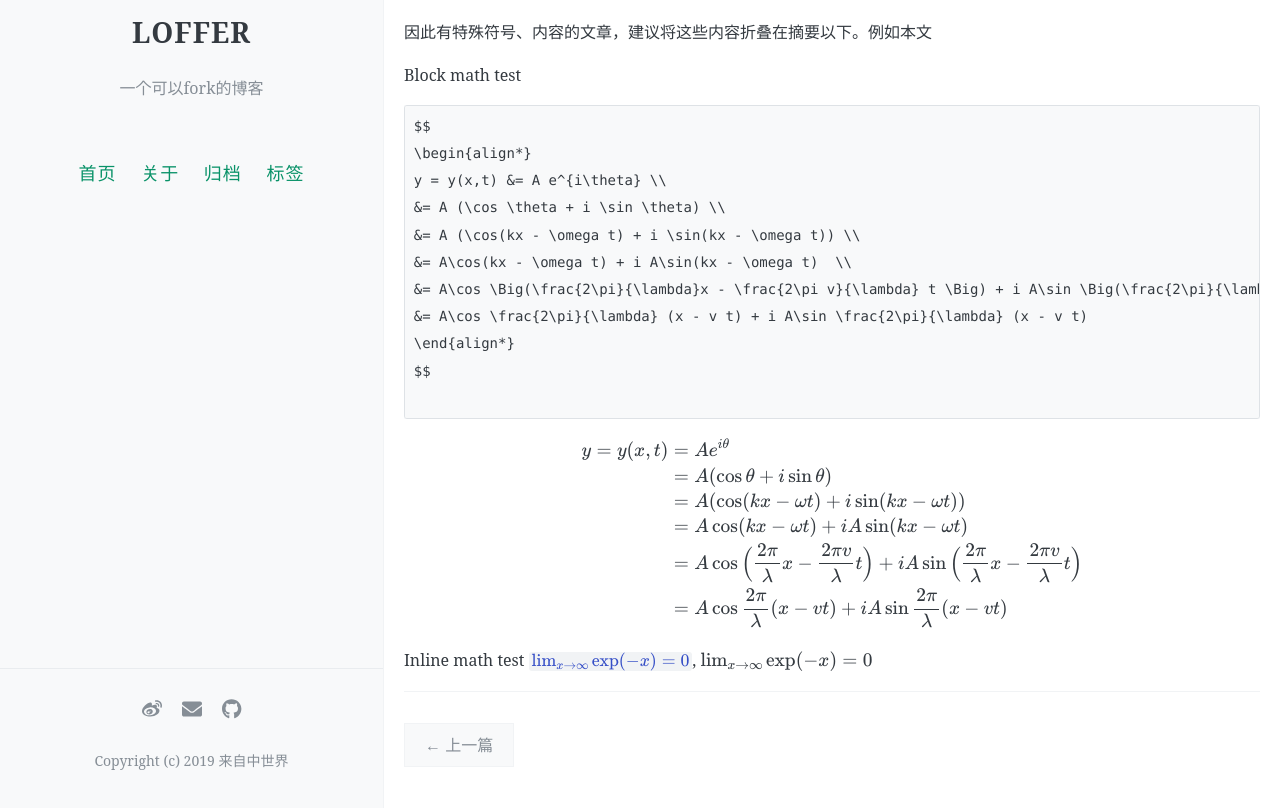
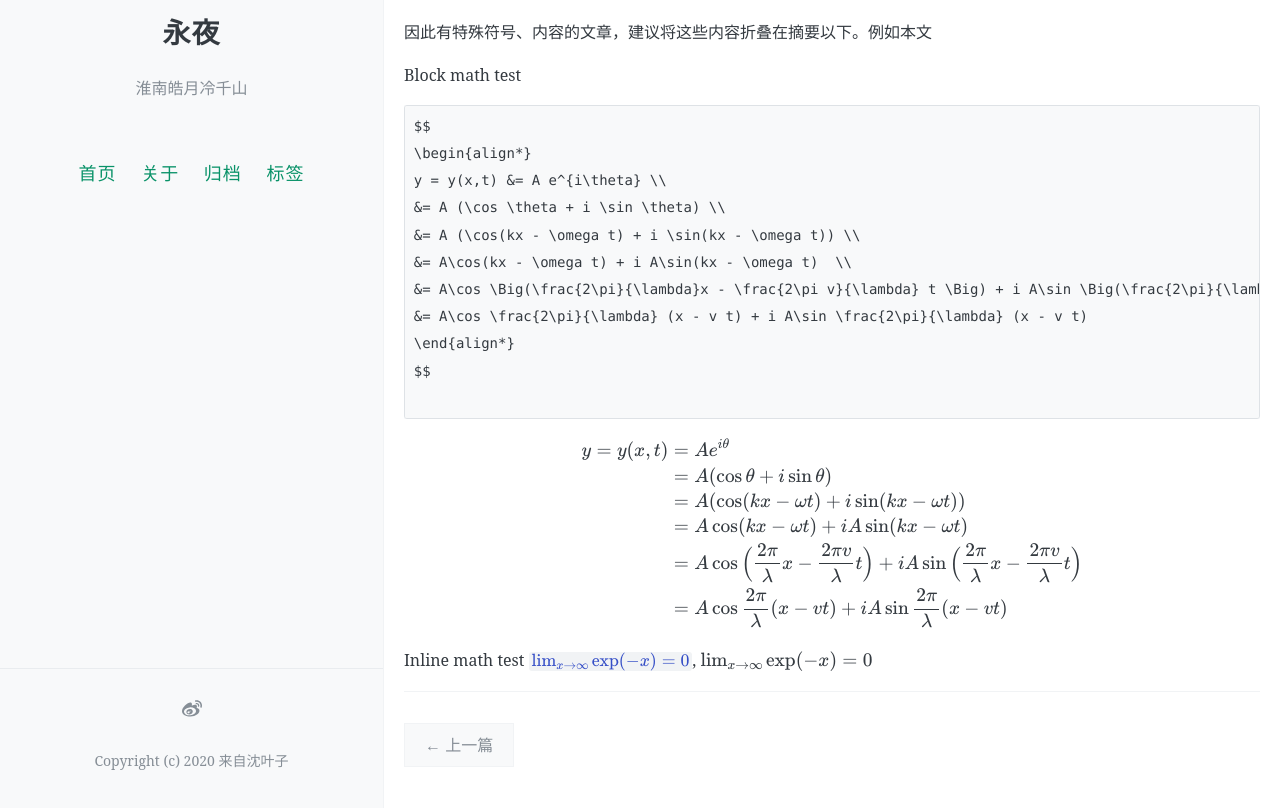
Before and after one commit to KnightShen711/ForeverNight, a Jekyll site: the page built from _posts/2019-07-24-math-test.md, in a window 1280 px wide and 1098 px high. Shown: the part 290-1098 px from the top of the window. Built offline with Jekyll 4.4.1, drawn with Linux system fonts in a browser that asks for light colours; formulas are drawn with MathJax 3; comment, search, counter and statistics services are not loaded.

Commit message:
Update _config.yml

```diff
--- a/_config.yml
+++ b/_config.yml
@@ -7,8 +7,8 @@
 # 井号后面的文字是说明文档，不会被程序读取。
 
 # 描述/签名
-name: LOFFER
-description: 一个可以fork的博客
+name: 永夜
+description: 淮南皓月冷千山
 
 # 输入你的网站域名（如果你没有添加自己的域名，而是直接用GitHub pages分配的域名的话可以省略）
 url:
@@ -16,7 +16,7 @@ url:
 # 添加你的博客的二级域名，一般来说是你的repository名
 # 如果你的博客的URL是：(http://yourusername.github.io/repository-name)
 # 那么就写成 "/repository-name"
-baseurl: /LOFFER
+baseurl: /ForeverNight
 
 
 #
@@ -49,38 +49,38 @@ excerpt_separator: <!-- more -->
 
 # 你的社交网络链接，它们会作为图标出现在你的网站页脚中，可选填写
 footer-links:
-  weibo: frommidworld #请输入你的微博个性域名 https://www.weibo.com/<thispart>
-  behance: # https://www.behance.net/<>
-  dribbble: # https://dribbble.com/<>
-  email: fromendworld@outlook.com
-  facebook: #https://www.facebook.com/<>
-  flickr: #https://www.flickr.com/<>
-  github: FromEndWorld/loffer #https://github.com/<>
-  instagram: #https://instagram.com/<>
-  linkedin: #https://www.linkedin.com/in/<>
-  pinterest: #https://www.pinterest.com/<>
-  rss: #随便填点啥RSS就能用了
-  stackoverflow: # http://stackoverflow.com/<>
-  tumblr: # https://<username>.tumblr.com
-  twitter: # https://www.twitter.com/<your_twitter_username>
-  youtube: # channel/<your_long_string> or user/<user-name>
+  weibo: https://weibo.com/knightshen/ #请输入你的微博个性域名 https://www.weibo.com/<thispart>
+  #behance: # https://www.behance.net/<>
+  #dribbble: # https://dribbble.com/<>
+  #email: fromendworld@outlook.com
+  #facebook: #https://www.facebook.com/<>
+  #flickr: #https://www.flickr.com/<>
+  #github: FromEndWorld/loffer #https://github.com/<>
+  #instagram: #https://instagram.com/<>
+  #linkedin: #https://www.linkedin.com/in/<>
+  #pinterest: #https://www.pinterest.com/<>
+  #rss: #随便填点啥RSS就能用了
+  #stackoverflow: # http://stackoverflow.com/<>
+  #tumblr: # https://<username>.tumblr.com
+  #twitter: # https://www.twitter.com/<your_twitter_username>
+  #youtube: # channel/<your_long_string> or user/<user-name>
 
 # 站点页脚的文字
-footer-text: Copyright (c) 2019 来自中世界
+footer-text: Copyright (c) 2020 来自沈叶子
 
 #
 # 评论，注意，请不要同时添加多种不同的评论区
 #
 
 # 输入Disqus shortname，即可添加评论区
-disqus: loffer #shortname
+#disqus: loffer #shortname
 
 # 输入Gitalk相关设定，即可添加评论区，具体请看教程
-gitalk:
-  clientID:
-  clientSecret:
-  repo:
-  owner:
+#gitalk:
+#  clientID:
+#  clientSecret:
+#  repo:
+#  owner:
 
 # 输入Google Analytics web tracking code
 google_analytics:
```
